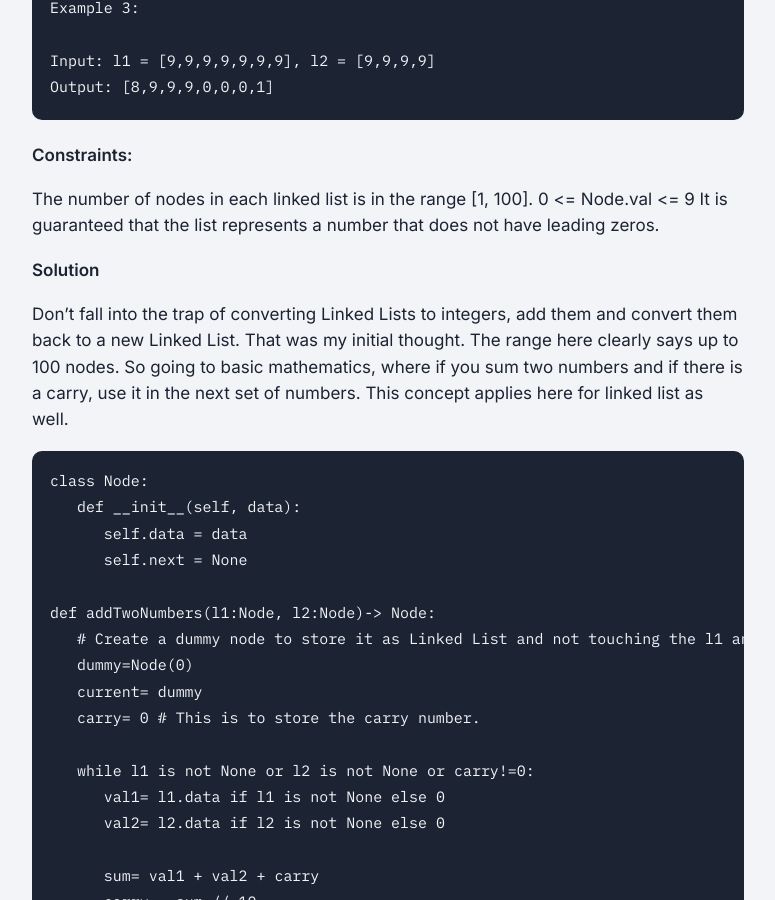
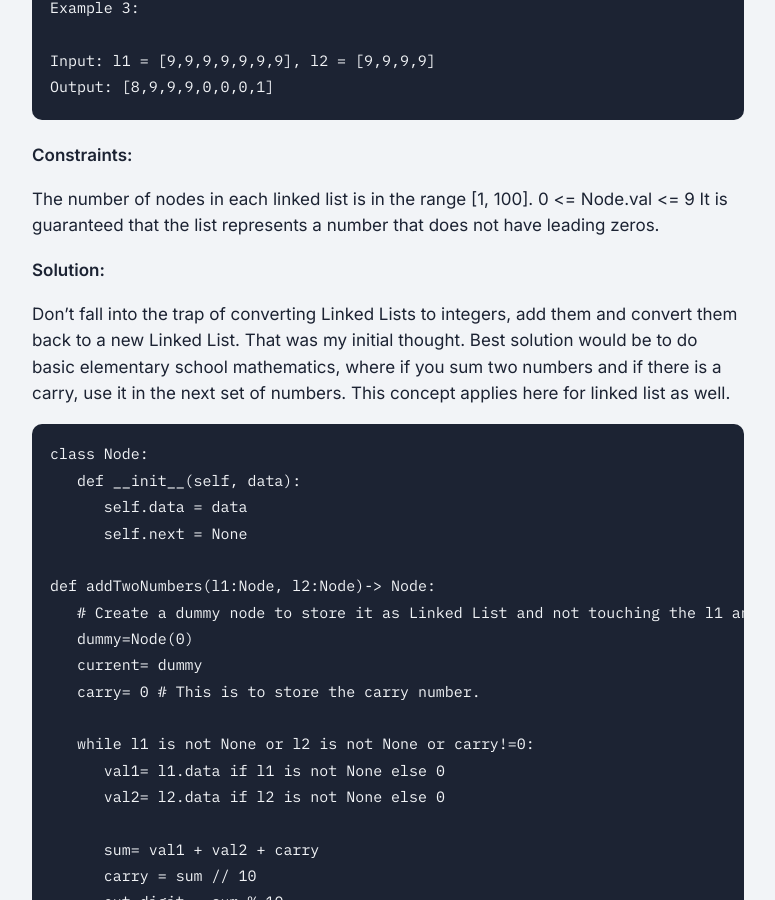
Before and after one commit to sreekala-labs/sreekala-labs.github.io, a Jekyll site: the page built from _posts/2026-08-14-Add-Two-Numbers.md, in a window 1280 px wide and 900 px high, scrolled down 811 px. Shown: the whole window, without its empty margins (252-1027 px from the left). Built offline with Jekyll 4.4.1, drawn with Linux system fonts in a browser that asks for light colours.

Commit message:
Update solution explanation in Add Two Numbers post
Revised the solution explanation to clarify the approach of using basic mathematics for adding numbers represented by linked lists.

````diff
--- a/_posts/2026-08-14-Add-Two-Numbers.md
+++ b/_posts/2026-08-14-Add-Two-Numbers.md
@@ -33,10 +33,10 @@ The number of nodes in each linked list is in the range [1, 100].
 It is guaranteed that the list represents a number that does not have leading zeros.
 
 
-**Solution**
+**Solution:**
 
 Don't fall into the trap of converting Linked Lists to integers, add them and convert them back to a new Linked List. That was my initial thought.
-The range here clearly says up to 100 nodes. So going to basic mathematics, where if you sum two numbers and if there is a carry, use it in the next set of numbers. This concept applies here for
+Best solution would be to do basic elementary school mathematics, where if you sum two numbers and if there is a carry, use it in the next set of numbers. This concept applies here for
 linked list as well.
 
 ```python
````
